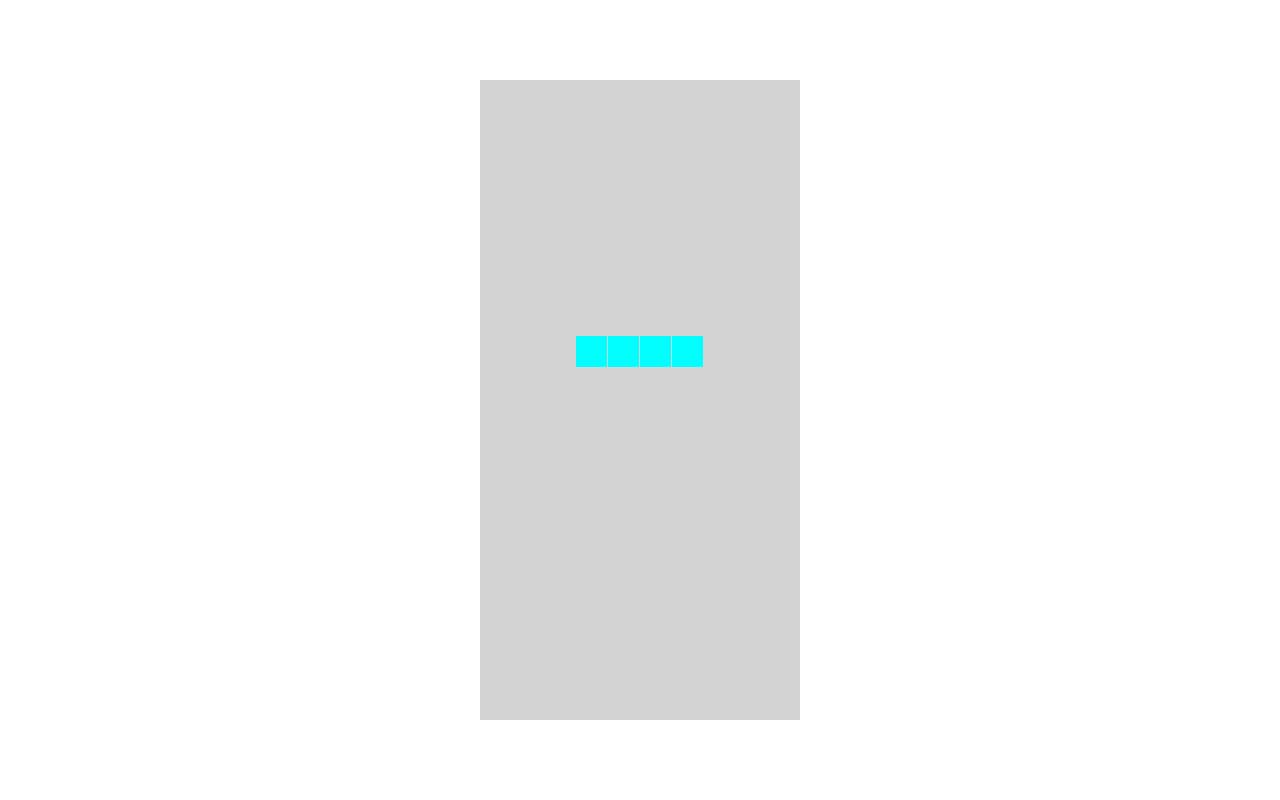
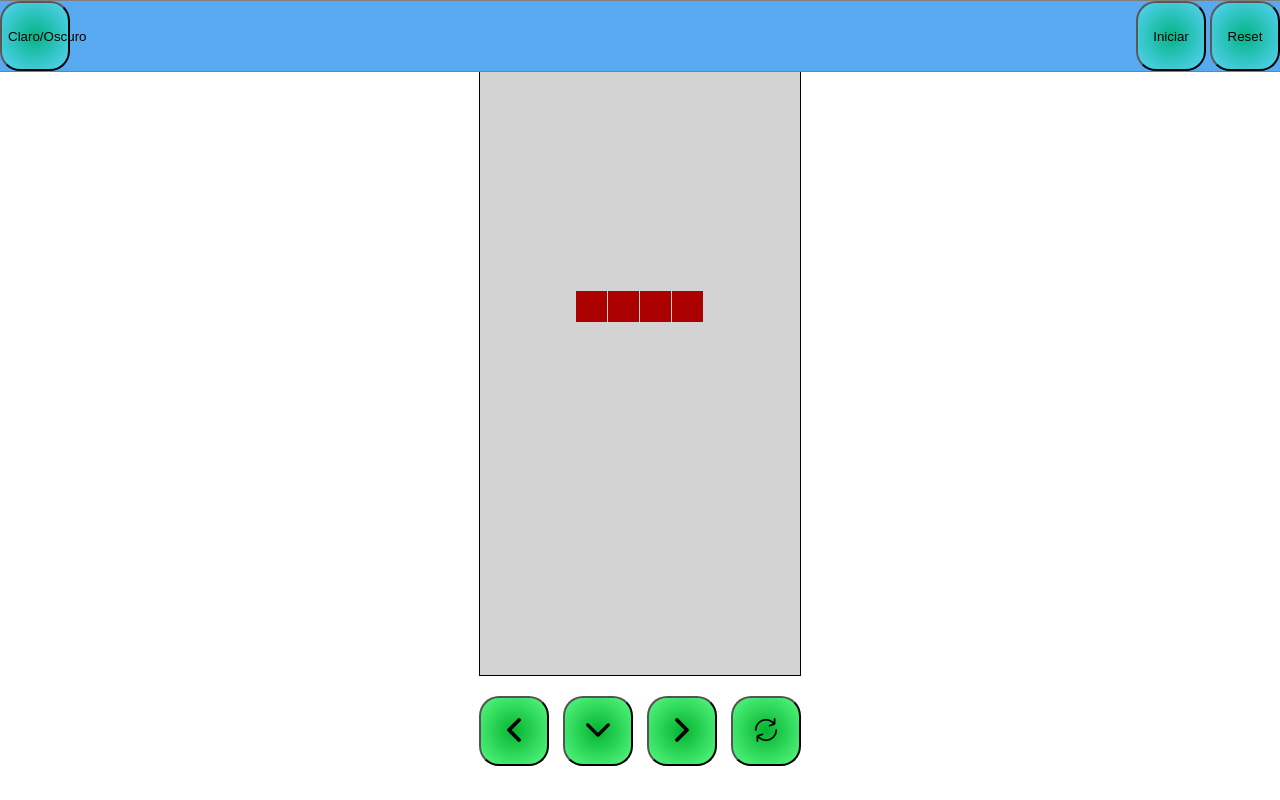
Before and after one commit to 27Paola/Tetris, a plain HTML site: page index.html in a window 1280 px wide. Drawn offline with Linux system fonts and the light colour scheme.

Commit message:
Se añaden botones

```diff
--- a/index.html
+++ b/index.html
@@ -14,8 +14,26 @@
     </head>
 
     <body>
-        <canvas width="320" height="640" id="game"></canvas>
+        <header class="header" id="hdr-1">
+            <div>
+                <button class="btn" id="btn-claro-oscuro">Claro/Oscuro</button>
+            </div>
+            <div>
+                <button class="btn" id="btn-iniciar">Iniciar</button>
+                <button class="btn" id="btn-reset">Reset</button>
+            </div>
+        </header>
 
+        <section class="container">
+            <canvas width="320" height="640" id="game"></canvas>
+
+            <div class="seccion-botones">
+                <button class="btn" id="btn-izquierda"><img src="/img/botonIzquierda.png"></button>
+                <button class="btn" id="btn-abajo"><img src="/img/botonAbajo.png"></button>
+                <button class="btn" id="btn-derecha"><img src="/img/botonDerecha.png"></button>
+                <button class="btn" id="btn-arriba"><img src="/img/botonRotar.png"></button>
+            </div>
+        </section>
         <script src="script.js"></script>
 
     </body>
--- a/script.js
+++ b/script.js
@@ -185,16 +185,27 @@ function getRandomInt(min, max) {
 ]
 };
 
-            // color of each tetromino
+// Colores de cada tetromino en Modo Claro
 const colors = {
-            'I': 'cyan',
-            'O': 'yellow',
-            'T': 'purple',
-            'S': 'green',
-            'Z': 'red',
-            'J': 'blue',
-            'L': 'orange'
+    'I': '#AA0000',
+    'O': '#0000AA',
+    'T': '#AA5500',
+    'S': '#00AA00',
+    'Z': '#A2A9B1',
+    'J': '#FFFFFF',
+    'L': '#AA00AA'
 };
+
+// Colores de cada tetromino en Modo Oscuro
+// const colors = {
+//     'I': '#FF0534',
+//     'O': '#13A8FE',
+//     'T': '#FFA300',
+//     'S': '#67FF6B',
+//     'Z': '#00FFF6',
+//     'J': '#FFFFFF',
+//     'L': '#FF00FF'
+// };
 
 let count = 0;
 let tetromino = getNextTetromino();
--- a/style.css
+++ b/style.css
@@ -4,13 +4,63 @@ html, body {
 }
 
 body{
-    background: white;
     display: flex;
+    flex-direction: column;
     align-items: center;
     justify-content: center;
+    background: white;
 }
 
-canvas {
+.container{
+    display: flex;
+    flex-direction: column;
+}
+
+.header{
+    display: flex;
+    flex-direction: row;
+    position: absolute;
+    top: 0px;
+    width: 100%;
+    justify-content: space-between;
+    background-color: #58AAF0;
+    border: 1px gray solid;
+}
+
+.seccion-botones{
+    width: 100%;
+    display: flex;
+    flex-direction: row;
+    margin-top: 20px;
+    justify-content: space-between;
+
+}
+
+/* canvas{
     background-color: lightgray;
     border: 1px solid white;
+} */
+
+.btn{
+    border-radius: 20px;
 }
+
+#btn-claro-oscuro,#btn-iniciar,#btn-reset{
+    width: 70px;
+    height: 70px;
+    border-color: #585858;
+    background: radial-gradient(#04B486, #58D3F7);
+}
+
+#btn-izquierda,#btn-abajo,#btn-derecha,#btn-arriba{
+    width: 70px;
+    height: 70px;
+    border-color: black;
+    background: radial-gradient(#04B431, #58FA82);
+}
+
+#game{
+    display: grid;
+    background-color: lightgray;
+    border: 1px solid black;
+}
```
Also changed, not shown: img/botonAbajo.png (added), img/botonDerecha.png (added), img/botonIzquierda.png (added), img/botonRotar.png (added). Lines whose indentation alone changed are shown as unchanged.
